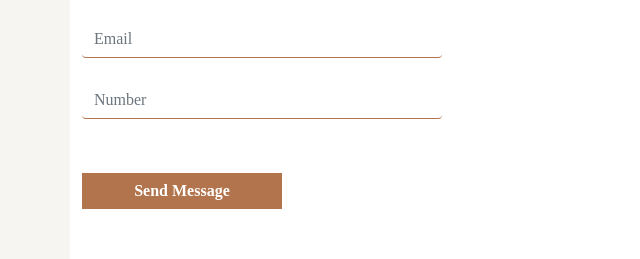
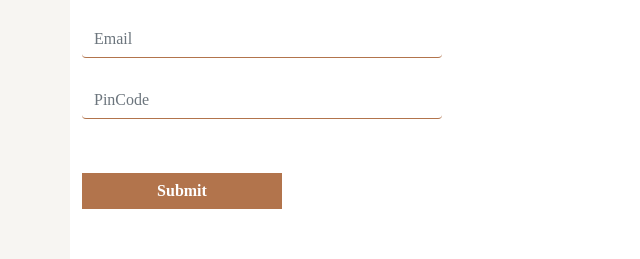
Before and after one commit to Shruti-bhuyarkar/Coffee-Shop-Website, a plain HTML site: page index.html in a window 1280 px wide. Shown: the part 4318-4577 px from the top of the page, 0-640 px from the left. Drawn offline with nearby package versions, Linux system fonts and the light colour scheme.

Commit message:
final version

```diff
--- a/index.html
+++ b/index.html
@@ -1,5 +1,6 @@
 <!DOCTYPE html>
 <html lang="en">
+
 <head>
   <meta charset="UTF-8">
   <meta http-equiv="X-UA-Compatible" content="IE=edge">
@@ -8,7 +9,8 @@
   <link rel="stylesheet" href="style.css">
   <link rel="stylesheet" href="https://cdnjs.cloudflare.com/ajax/libs/font-awesome/6.2.0/css/all.min.css">
   <!-- bootstrap links -->
-    <link href="https://cdn.jsdelivr.net/npm/bootstrap@5.0.2/dist/css/bootstrap.min.css" rel="stylesheet" integrity="sha384-EVSTQN3/azprG1Anm3QDgpJLIm9Nao0Yz1ztcQTwFspd3yD65VohhpuuCOmLASjC" crossorigin="anonymous">
+  <link href="https://cdn.jsdelivr.net/npm/bootstrap@5.0.2/dist/css/bootstrap.min.css" rel="stylesheet"
+    integrity="sha384-EVSTQN3/azprG1Anm3QDgpJLIm9Nao0Yz1ztcQTwFspd3yD65VohhpuuCOmLASjC" crossorigin="anonymous">
   <!-- bootstrap links -->
   <!-- fonts links -->
   <link rel="preconnect" href="https://fonts.googleapis.com">
@@ -16,13 +18,15 @@
   <link href="https://fonts.googleapis.com/css2?family=Roboto:wght@500&display=swap" rel="stylesheet">
   <!-- fonts links -->
 </head>
+
 <body>
   <div class="all-content">
     <!-- navbar -->
     <nav class="navbar navbar-expand-lg" id="navbar">
       <div class="container-fluid">
         <a class="navbar-brand" href="#" id="logo"><img src="./images/logo.png" alt=""></a>
-      <button class="navbar-toggler" type="button" data-bs-toggle="collapse" data-bs-target="#navbarSupportedContent" aria-controls="navbarSupportedContent" aria-expanded="false" aria-label="Toggle navigation">
+        <button class="navbar-toggler" type="button" data-bs-toggle="collapse" data-bs-target="#navbarSupportedContent"
+          aria-controls="navbarSupportedContent" aria-expanded="false" aria-label="Toggle navigation">
           <span><i class="fa-solid fa-bars" style="color: white; font-size: 23px;"></i></span>
         </button>
         <div class="collapse navbar-collapse" id="navbarSupportedContent">
@@ -87,9 +91,13 @@
           </div>
           <div class="col-md-6">
             <h3>What Makes Our Coffee Special?</h3>
-        <p>Indulge in our extraordinary coffee experience, where each sip is a symphony of carefully sourced beans and artisanal craftsmanship. From the ethically harvested coffee beans to the skilled hands of our baristas, every cup is a testament to quality and flavor.
-          <br><br> We take pride in fostering a sense of community, making your coffee more than a beverage—it's a shared moment of warmth and connection.
-          <br><br>Step into our haven, where the rich aroma and inviting ambiance create a space for delightful encounters and the simple joy of savoring life, one exceptional cup at a time.
+            <p>Indulge in our extraordinary coffee experience, where each sip is a symphony of carefully sourced beans
+              and artisanal craftsmanship. From the ethically harvested coffee beans to the skilled hands of our
+              baristas, every cup is a testament to quality and flavor.
+              <br><br> We take pride in fostering a sense of community, making your coffee more than a beverage—it's a
+              shared moment of warmth and connection.
+              <br><br>Step into our haven, where the rich aroma and inviting ambiance create a space for delightful
+              encounters and the simple joy of savoring life, one exceptional cup at a time.
             </p>
             <button id="about-btn">Learn More.</button>
           </div>
@@ -400,16 +408,68 @@
 
             </p>
 
-       <input class="form-control" type="text" placeholder="Name" aria-label="default input example"><br>
-       <input class="form-control" type="email" placeholder="Email" aria-label="default input example"><br>
-       <input class="form-control" type="number" placeholder="Number" aria-label="default input example"><br>
-       <button id="contact-btn">Send Message</button>
+            <input class="form-control" type="text" placeholder="Name" aria-label="default input example"
+              id="nameInput">
+            <span id="nameError" style="color: red;"></span><br>
+
+            <input class="form-control" type="email" placeholder="Email" aria-label="default input example"
+              id="emailInput">
+            <span id="emailError" style="color: red;"></span><br>
+
+            <input class="form-control" type="text" placeholder="PinCode" aria-label="default input example"
+              id="pinCodeInput">
+            <span id="pinCodeError" style="color: red;"></span><br>
+
+            <button id="contact-btn" type="button" onclick="validateForm()">Submit</button>
+
+
+            <script>
+              function validateForm() {
+                // Get input values
+                var name = document.getElementById('nameInput').value;
+                var email = document.getElementById('emailInput').value;
+                var pinCode = document.getElementById('pinCodeInput').value;
+
+                // Regular expressions for validation
+                var nameRegex = /^[a-zA-Z]+$/;
+                var emailRegex = /^[^\s@]+@[^\s@]+\.[a-z]{2}$/;
+                var pinCodeRegex = /^\d{6}$/;
+
+                // Validate Name
+                if (!nameRegex.test(name)) {
+                  document.getElementById('nameError').innerText = 'Invalid Name. Please enter only alphabets.';
+                  return;
+                } else {
+                  document.getElementById('nameError').innerText = '';
+                }
+
+                // Validate Email
+                if (!emailRegex.test(email)) {
+                  document.getElementById('emailError').innerText = 'Invalid Email. Please enter a valid email address.';
+                  return;
+                } else {
+                  document.getElementById('emailError').innerText = '';
+                }
+
+                // Validate PinCode
+                if (!pinCodeRegex.test(pinCode)) {
+                  document.getElementById('pinCodeError').innerText = 'Invalid PinCode. Please enter a valid 6-digit PinCode.';
+                  return;
+                } else {
+                  document.getElementById('pinCodeError').innerText = '';
+                }
+
+                // If all validations pass, you can proceed with form submission or other actions
+                alert('Form submitted successfully!');
+                // Add additional actions here, such as form submission
+              }
+            </script>
           </div>
           <div class="col-md-5" id="col">
             <h1>Info</h1>
             <p><i class="fa-regular fa-envelope"></i> bhuyarkarshruti4@gmail.com</p>
             <p><i class="fa-solid fa-phone"></i> +97888001880</p>
-       <p><i class="fa-solid fa-building-columns"></i>  Nagpur, Maharashtra, India</p>
+            <p><i class="fa-solid fa-building-columns"></i> Nagpur, Maharashtra, India</p>
             <p>Feel free to reach out for any inquiries or assistance. Shruti Bhuyarkar</p>
           </div>
         </div>
@@ -433,7 +493,9 @@
               <div class="card-body">
                 <h3>The Art of Coffee: A Journey Through Beans and Brews</h3>
                 <h5>Dracula / 6 March 2023</h5>
-            <p>Embark on a sensory journey through the intricate world of coffee in our blog. Explore the origins of beans, brewing craft, and meet the passionate individuals behind each perfect cup at our coffee shop.</p>
+                <p>Embark on a sensory journey through the intricate world of coffee in our blog. Explore the origins of
+                  beans, brewing craft, and meet the passionate individuals behind each perfect cup at our coffee shop.
+                </p>
                 <button id="blogbtn">Read More.</button>
               </div>
             </div>
@@ -444,7 +506,9 @@
               <div class="card-body">
                 <h3>Coffee and Community: Brewing Connections, One Cup at a Time</h3>
                 <h5>Pandu / 10 March 2023</h5>
-            <p>Step into our coffee shop's vibrant community hub. Discover a cozy space that goes beyond caffeine fixes, fostering friendships, conversations, and shared moments amidst local art and neighborhood events.</p>
+                <p>Step into our coffee shop's vibrant community hub. Discover a cozy space that goes beyond caffeine
+                  fixes, fostering friendships, conversations, and shared moments amidst local art and neighborhood
+                  events.</p>
                 <button id="blogbtn">Read More.</button>
               </div>
             </div>
@@ -455,7 +519,9 @@
               <div class="card-body">
                 <h3>A Day in the Life of a Barista: Crafting Your Perfect Cup</h3>
                 <h5>Machar / 16 March 2023</h5>
-            <p>Explore a day in the life of our skilled baristas, witnessing their passion and precision from bean grinding to intricate latte art. Learn about flavor balancing, brewing techniques, and the joy they find in crafting a flawless cup just for you.</p>
+                <p>Explore a day in the life of our skilled baristas, witnessing their passion and precision from bean
+                  grinding to intricate latte art. Learn about flavor balancing, brewing techniques, and the joy they
+                  find in crafting a flawless cup just for you.</p>
                 <button id="blogbtn">Read More.</button>
               </div>
             </div>
@@ -498,7 +564,10 @@
 
 
   </div>
-   <script src="https://cdn.jsdelivr.net/npm/bootstrap@5.0.2/dist/js/bootstrap.bundle.min.js" integrity="sha384-MrcW6ZMFYlzcLA8Nl+NtUVF0sA7MsXsP1UyJoMp4YLEuNSfAP+JcXn/tWtIaxVXM" crossorigin="anonymous"></script>
+  <script src="https://cdn.jsdelivr.net/npm/bootstrap@5.0.2/dist/js/bootstrap.bundle.min.js"
+    integrity="sha384-MrcW6ZMFYlzcLA8Nl+NtUVF0sA7MsXsP1UyJoMp4YLEuNSfAP+JcXn/tWtIaxVXM"
+    crossorigin="anonymous"></script>
 
 </body>
+
 </html>
```
Lines whose indentation alone changed are shown as unchanged.
